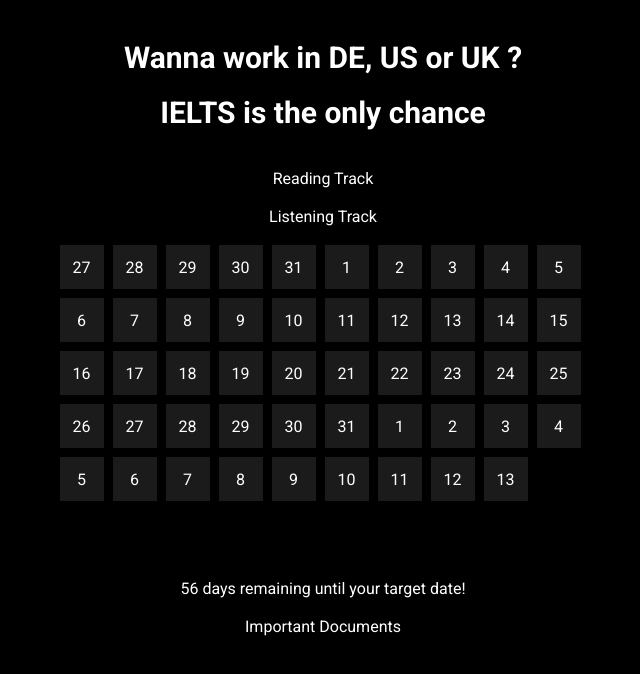
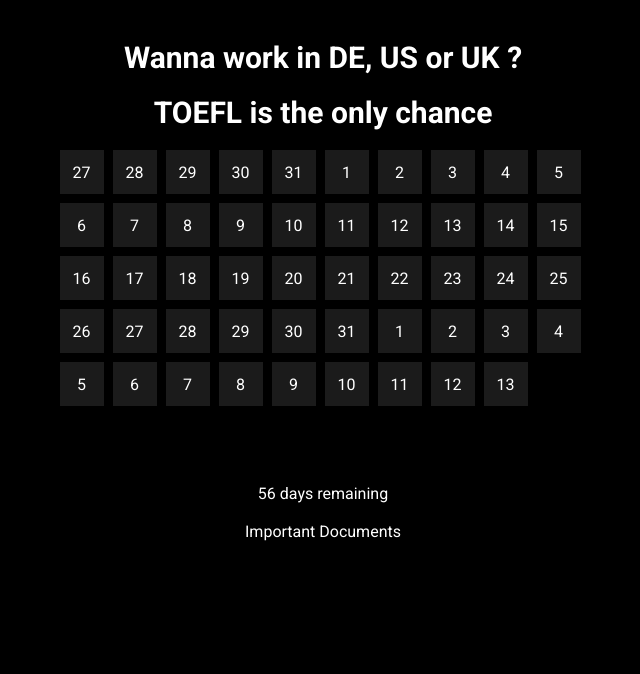
Before and after one commit to akramthedev/die-deutsch-traum, a React (Create React App) app: page / in a window 1280 px wide. Shown: the top 674 px of the page, without its empty margins (317-957 px from the left). Built offline with nearby package versions, Linux system fonts and the light colour scheme.

Commit message:
Update Home.jsx

```diff
--- a/src/Home.jsx
+++ b/src/Home.jsx
@@ -117,18 +117,7 @@
   return (
     <div className="container">
       <h1>Wanna work in DE, US or UK ?</h1>
-      <h1>IELTS is the only chance</h1>
-      <br />
-      <div onClick={() => nav('/TimeManag')} className="zrsfsrefzse">
-        Reading Track
-      </div>
-          <br />
-
-      <div onClick={() => nav('/TimeManag2')} className="zrsfsrefzse">
-        Listening Track
-      </div>
-            <br />
-
+      <h1>TOEFL is the only chance</h1>
       <div className="grid">
         {squares.map(({ day, hasPassed, dateKey }, index) => (
           <div
@@ -142,7 +131,7 @@
       </div>
       <br />
       <div className="zrsfsrefzse">
-        {daysRemaining} days remaining until your target date!
+        {daysRemaining} days remaining
       </div>
       <br />
       <div onClick={() => nav('/Dokument')} className="zrsfsrefzse">
```
